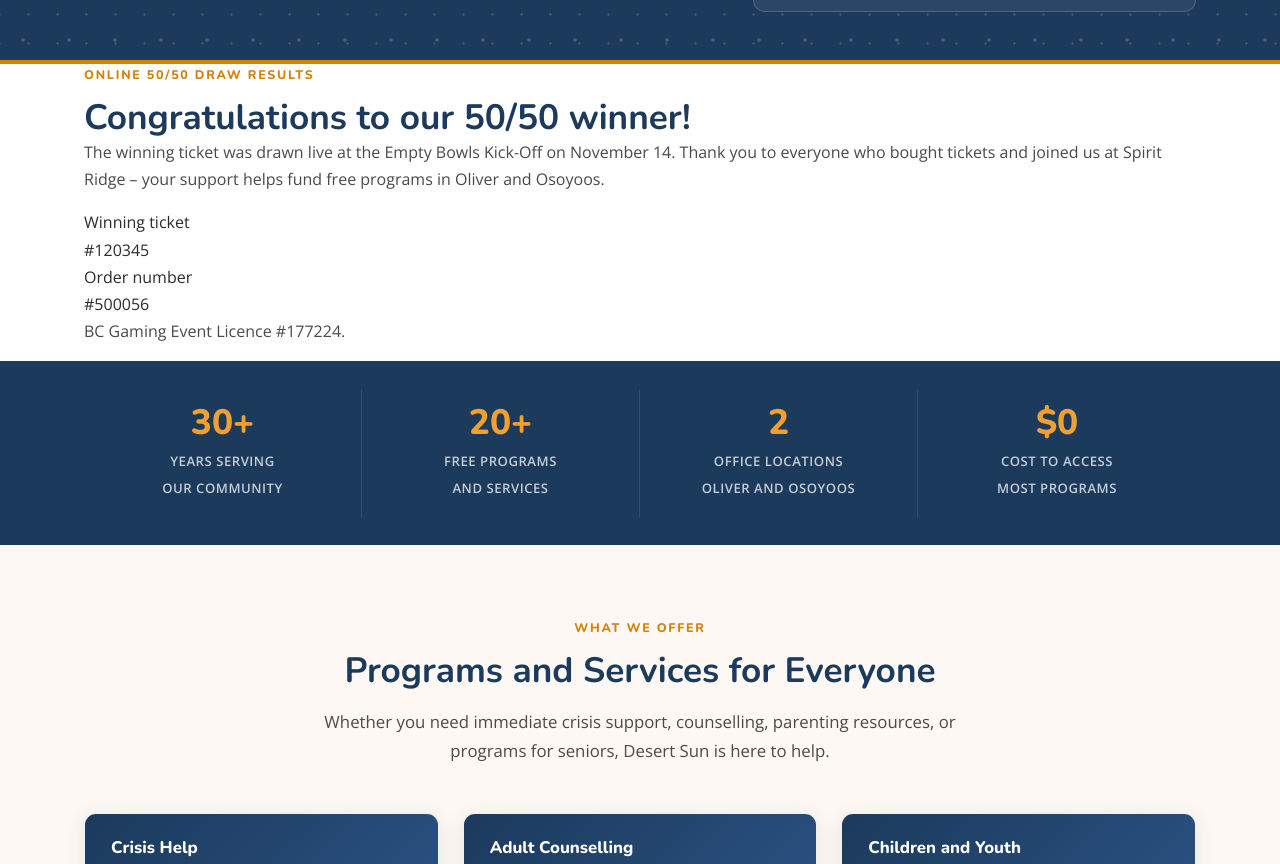
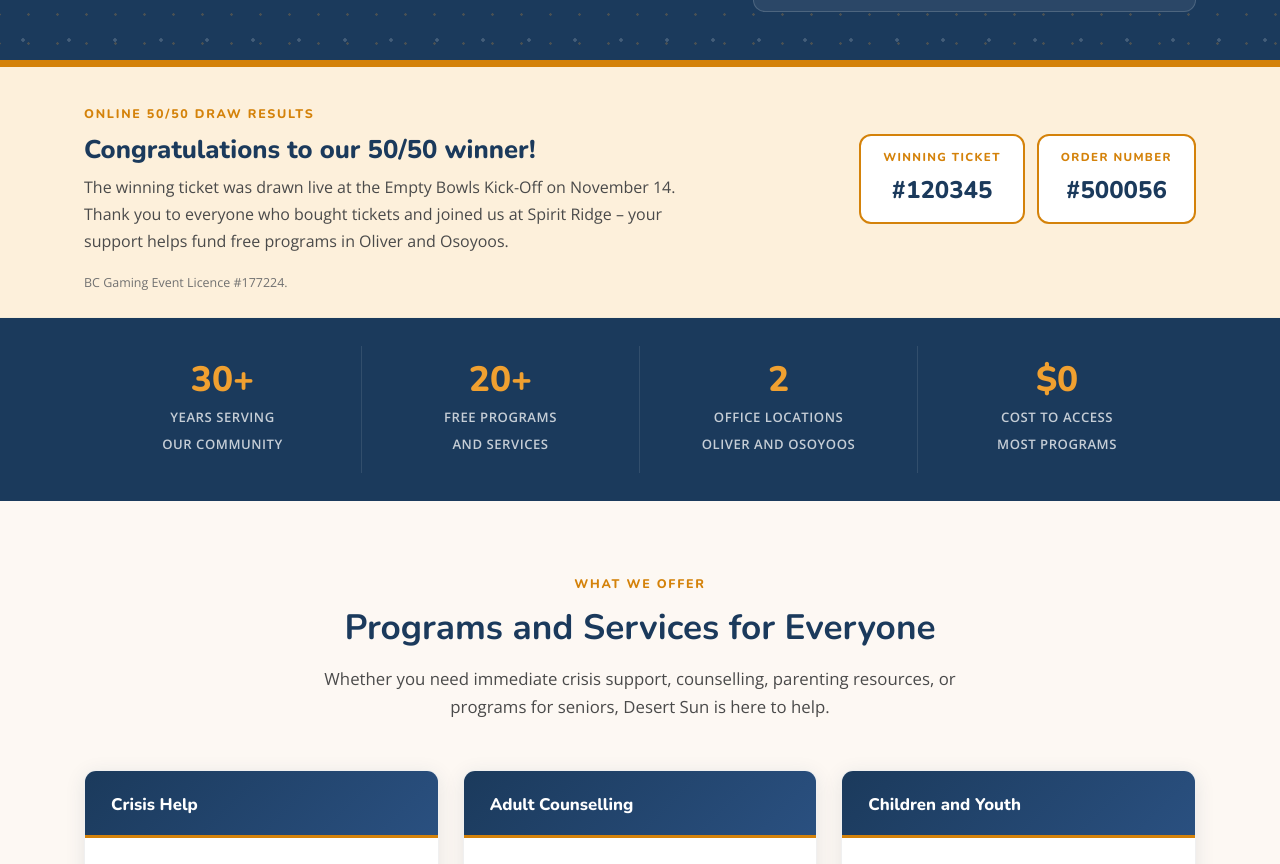
Before and after one commit to Desert-sun-counselling/Website-Development, a plain HTML site: page index.html in a window 1280 px wide. Shown: the part 1190-2054 px from the top of the page. Drawn offline with nearby package versions, Linux system fonts and the light colour scheme.

Commit message:
Add files via upload

```diff
--- a/css/style.css
+++ b/css/style.css
@@ -2603,3 +2603,66 @@ p {
   .sts-banner .btn { width: 100%; }
 }
 .sts-contact__org { font-weight: 400; color: rgba(255,255,255,.75); }
+
+/* ----------------------------------------------------------------
+   ANNOUNCEMENT - 50/50 DRAW WINNER (temporary, index.html)
+   ---------------------------------------------------------------- */
+.winner-notice {
+  background: var(--gold-pale);
+  border-top: 3px solid var(--gold);
+  border-bottom: 1px solid var(--cream);
+  padding: 36px 0 24px;
+}
+.winner-notice__inner {
+  display: flex;
+  align-items: center;
+  justify-content: space-between;
+  gap: 32px;
+  flex-wrap: wrap;
+}
+.winner-notice__text { flex: 1 1 420px; }
+.winner-notice__title {
+  font-family: var(--font-heading);
+  font-weight: 800;
+  font-size: 1.6rem;
+  color: var(--navy);
+  margin: 0 0 8px;
+}
+.winner-notice__desc { color: var(--text-mid); margin: 0; max-width: 620px; }
+.winner-notice__ticket {
+  display: flex;
+  gap: 12px;
+  margin: 0;
+}
+.winner-notice__ticket div {
+  background: #fff;
+  border: 2px solid var(--gold);
+  border-radius: var(--radius-md);
+  padding: 12px 22px;
+  text-align: center;
+}
+.winner-notice__ticket dt {
+  font-family: var(--font-heading);
+  font-weight: 800;
+  font-size: 0.72rem;
+  letter-spacing: 0.12em;
+  text-transform: uppercase;
+  color: var(--gold);
+}
+.winner-notice__ticket dd {
+  font-family: var(--font-heading);
+  font-weight: 800;
+  font-size: 1.5rem;
+  color: var(--navy);
+  margin: 2px 0 0;
+}
+.winner-notice__licence {
+  font-size: 0.78rem;
+  color: var(--text-light);
+  margin: 16px 0 0;
+}
+@media (max-width: 600px) {
+  .winner-notice__ticket { width: 100%; }
+  .winner-notice__ticket div { flex: 1; padding: 10px 12px; }
+  .winner-notice__ticket dd { font-size: 1.25rem; }
+}
```
